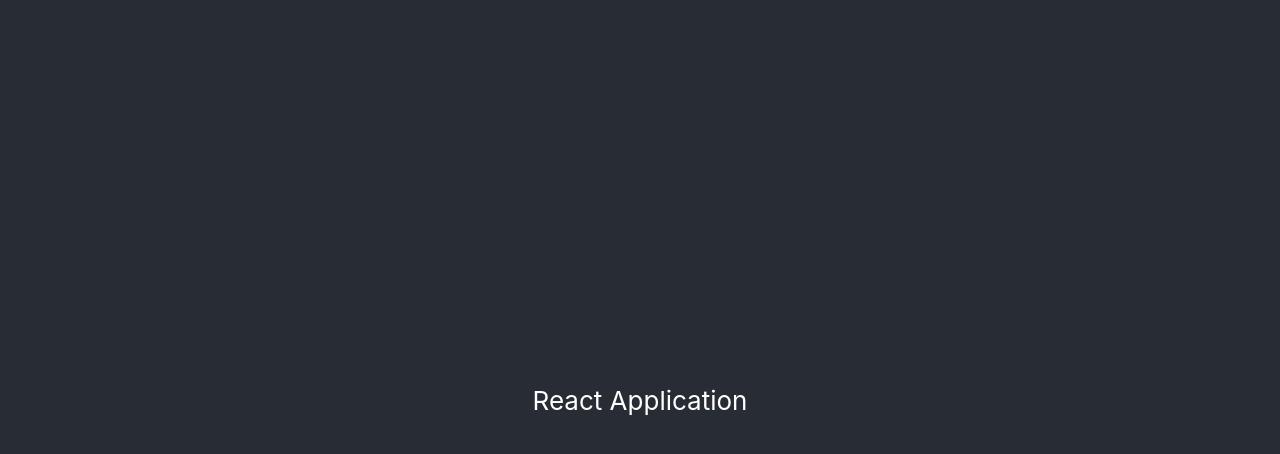
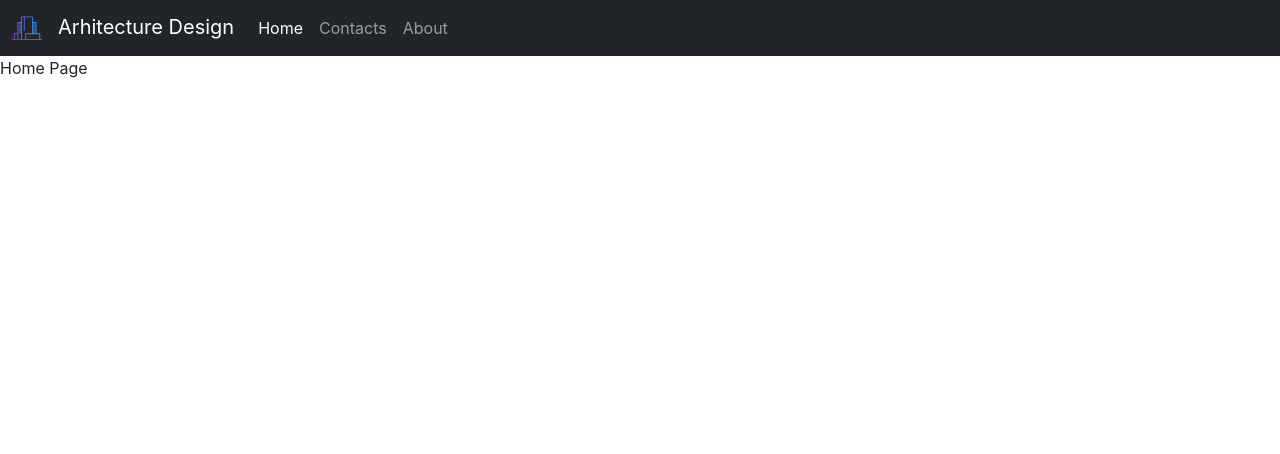
Before and after one commit to MikaelaMacari/react-learning, a React (Create React App) app in the folder react-application/: page / in a window 1280 px wide. Shown: the top 454 px of the page. Built offline with nearby package versions, Linux system fonts and the light colour scheme.

Commit message:
created pages and navbar component, added routes for application

```diff
--- a/react-application/package.json
+++ b/react-application/package.json
@@ -6,8 +6,10 @@
     "@testing-library/jest-dom": "^5.16.5",
     "@testing-library/react": "^13.4.0",
     "@testing-library/user-event": "^13.5.0",
+    "bootstrap": "^5.2.2",
     "react": "^18.2.0",
     "react-dom": "^18.2.0",
+    "react-router-dom": "^6.4.1",
     "react-scripts": "5.0.1",
     "web-vitals": "^2.1.4"
   },
--- a/react-application/public/index.html
+++ b/react-application/public/index.html
@@ -5,11 +5,22 @@
     <meta name="viewport" content="width=device-width, initial-scale=1" />
     <meta name="theme-color" content="#000000" />
     <meta name="description" content="Web site created using create-react-app" />
+    <link
+      href="https://cdn.jsdelivr.net/npm/bootstrap@5.2.2/dist/css/bootstrap.min.css"
+      rel="stylesheet"
+      integrity="sha384-Zenh87qX5JnK2Jl0vWa8Ck2rdkQ2Bzep5IDxbcnCeuOxjzrPF/et3URy9Bv1WTRi"
+      crossorigin="anonymous"
+    />
 
     <title>React Application</title>
   </head>
   <body>
     <noscript>You need to enable JavaScript to run this app.</noscript>
     <div id="root"></div>
+    <script
+      src="https://cdn.jsdelivr.net/npm/bootstrap@5.2.2/dist/js/bootstrap.bundle.min.js"
+      integrity="sha384-OERcA2EqjJCMA+/3y+gxIOqMEjwtxJY7qPCqsdltbNJuaOe923+mo//f6V8Qbsw3"
+      crossorigin="anonymous"
+    ></script>
   </body>
 </html>
--- a/react-application/src/App.css
+++ b/react-application/src/App.css
@@ -17,6 +17,7 @@
   background-color: #282c34;
   min-height: 100vh;
   display: flex;
+  flex-direction: column;
   align-items: center;
   justify-content: center;
   font-size: calc(10px + 2vmin);
--- a/react-application/src/App.js
+++ b/react-application/src/App.js
@@ -1,7 +1,18 @@
 import "./App.css";
+import Navbar from "./components/Navbar";
+import AboutPage from "./pages/about";
+import ContactsPage from "./pages/contacts";
+import HomePage from "./pages/home";
 
 function App() {
-  return <div className="App">React Application</div>;
+  return (
+    <div className="App">
+      {/* <Navbar />
+      <HomePage />
+      <AboutPage />
+      <ContactsPage /> */}
+    </div>
+  );
 }
 
 export default App;
--- /dev/null
+++ b/react-application/src/components/Navbar.jsx
@@ -0,0 +1,50 @@
+import React from "react";
+import logo from "../assets/images/logo.svg";
+import { Link } from "react-router-dom";
+
+const Navbar = () => {
+  return (
+    <nav className="navbar navbar-expand-lg navbar-dark bg-dark">
+      <div className="container-fluid ">
+        <div>
+          <Link to="/" className="navbar-brand">
+            <img src={logo} alt="Logo" width="30" height="30" className="d-inline-block align-text-top me-3" />
+            Arhitecture Design
+          </Link>
+          <button
+            className="navbar-toggler"
+            type="button"
+            data-bs-toggle="collapse"
+            data-bs-target="#navbarTogglerDemo02"
+            aria-controls="navbarTogglerDemo02"
+            aria-expanded="false"
+            aria-label="Toggle navigation"
+          >
+            <span className="navbar-toggler-icon"></span>
+          </button>
+        </div>
+        <div className="collapse navbar-collapse " id="navbarTogglerDemo02">
+          <ul className="navbar-nav me-auto mb-2 mb-lg-0 ">
+            <li className="nav-item">
+              <Link to="/" className="nav-link active" aria-current="page">
+                Home
+              </Link>
+            </li>
+            <li className="nav-item">
+              <Link to="/contacts" className="nav-link">
+                Contacts
+              </Link>
+            </li>
+            <li className="nav-item">
+              <Link to="about" className="nav-link">
+                About
+              </Link>
+            </li>
+          </ul>
+        </div>
+      </div>
+    </nav>
+  );
+};
+
+export default Navbar;
--- a/react-application/src/index.js
+++ b/react-application/src/index.js
@@ -2,10 +2,28 @@ import React from "react";
 import ReactDOM from "react-dom/client";
 import "./index.css";
 import App from "./App";
+import { createBrowserRouter, RouterProvider, Route } from "react-router-dom";
+import HomePage from "./pages/home";
+import ContactsPage from "./pages/contacts";
+import AboutPage from "./pages/about";
 
+const router = createBrowserRouter([
+  {
+    path: "/",
+    element: <HomePage />,
+  },
+  {
+    path: "/contacts",
+    element: <ContactsPage />,
+  },
+  {
+    path: "/about",
+    element: <AboutPage />,
+  },
+]);
 const root = ReactDOM.createRoot(document.getElementById("root"));
 root.render(
   <React.StrictMode>
-    <App />
+    <RouterProvider router={router} />
   </React.StrictMode>
 );
--- /dev/null
+++ b/react-application/src/pages/about.jsx
@@ -0,0 +1,13 @@
+import React from "react";
+import Navbar from "../components/Navbar";
+
+const AboutPage = () => {
+  return (
+    <>
+      <Navbar />
+      <div>About Page</div>
+    </>
+  );
+};
+
+export default AboutPage;
--- /dev/null
+++ b/react-application/src/pages/contacts.jsx
@@ -0,0 +1,13 @@
+import React from "react";
+import Navbar from "../components/Navbar";
+
+const ContactsPage = () => {
+  return (
+    <>
+      <Navbar />
+      <div>Contacts Page</div>
+    </>
+  );
+};
+
+export default ContactsPage;
--- /dev/null
+++ b/react-application/src/pages/home.jsx
@@ -0,0 +1,13 @@
+import React from "react";
+import Navbar from "../components/Navbar";
+
+const HomePage = () => {
+  return (
+    <>
+      <Navbar />
+      <div>Home Page</div>
+    </>
+  );
+};
+
+export default HomePage;
```
Also changed, not shown: react-application/src/assets/images/logo.svg (added), 1 other file (tests, documents, lock files or other folders).
